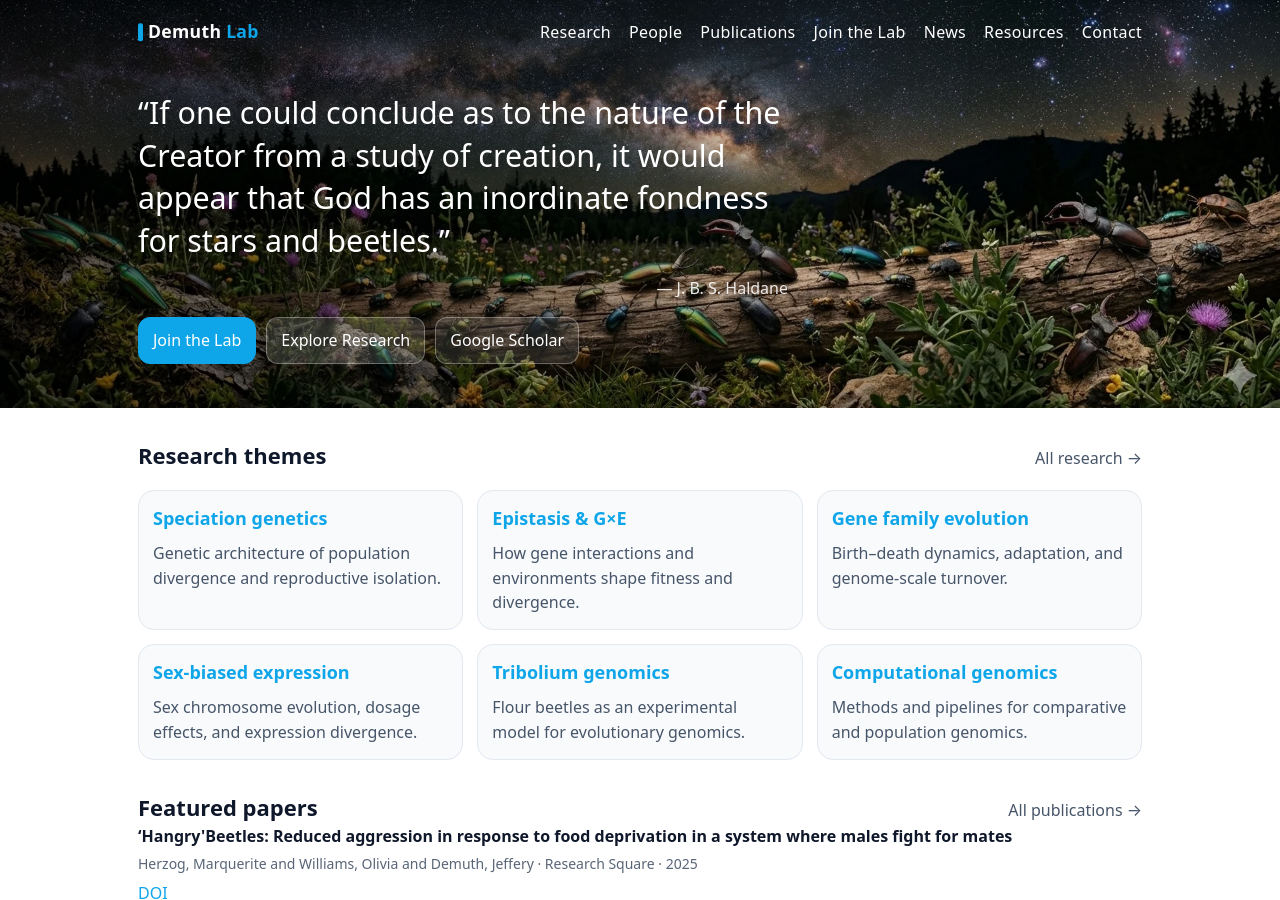
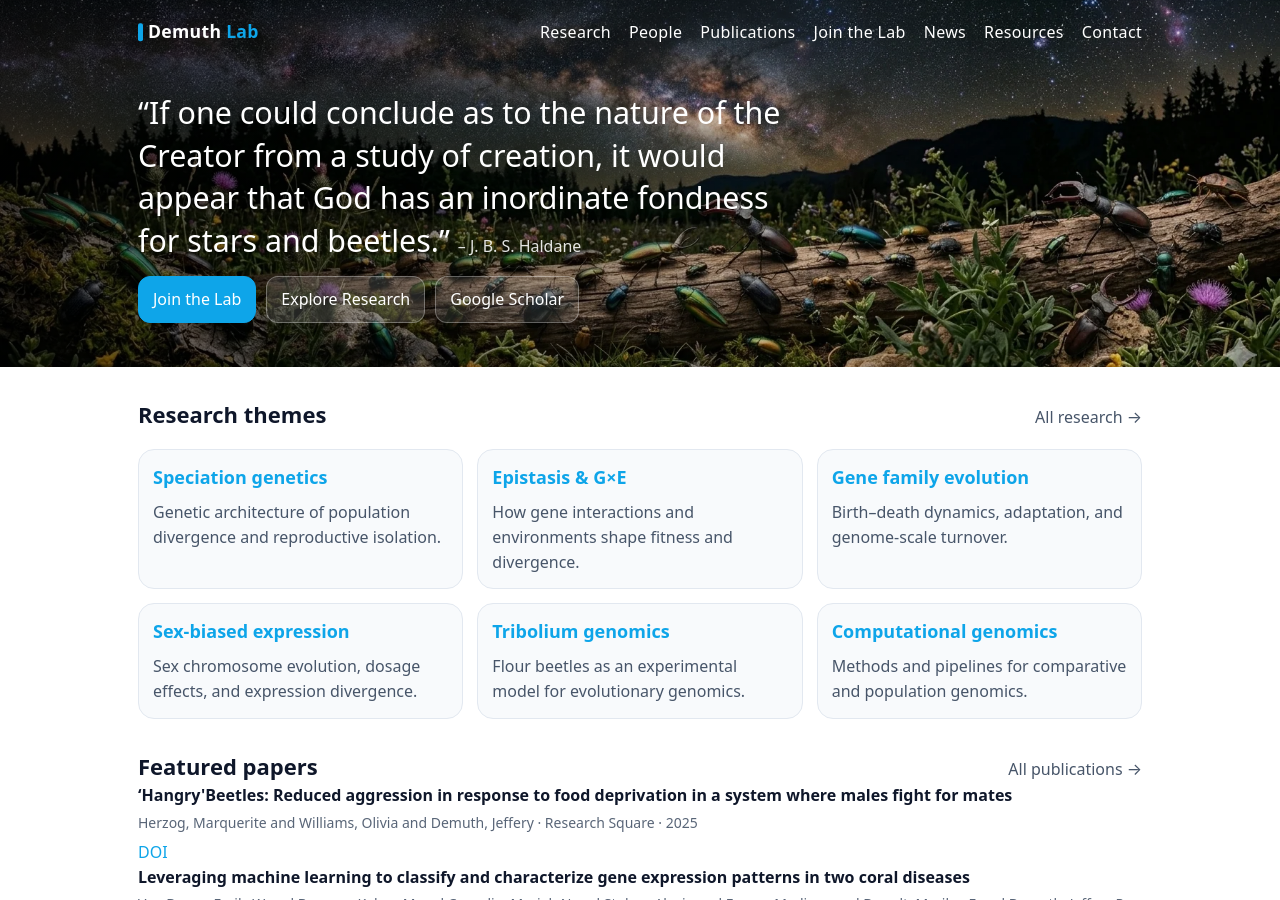
Before and after one commit to demuth-lab/demuth-lab.github.io, a Jekyll site: the page built from index.md, in a window 1280 px wide and 900 px high. Built offline with Jekyll 4.4.1, drawn with Linux system fonts in a browser that asks for light colours.

Commit message:
Update index.md

```diff
--- a/index.md
+++ b/index.md
@@ -8,8 +8,10 @@
 <section class="hero-banner">
   <div class="hero-banner-inner">
     <div class="hero-banner-text">
-      <p class="hero-quote">“If one could conclude as to the nature of the Creator from a study of creation, it would appear that God has an inordinate fondness for stars and beetles.”</p>
-      <p class="hero-attrib">— J. B. S. Haldane</p>
+      <p class="hero-quote">
+        “If one could conclude as to the nature of the Creator from a study of creation, it would appear that God has an inordinate fondness for stars and beetles.”
+      <span class="hero-attrib"> – J. B. S. Haldane</span>
+      </p>
 
       <div class="hero-actions">
         <a class="button primary" href="{{ '/join/' | relative_url }}">Join the Lab</a>
```
